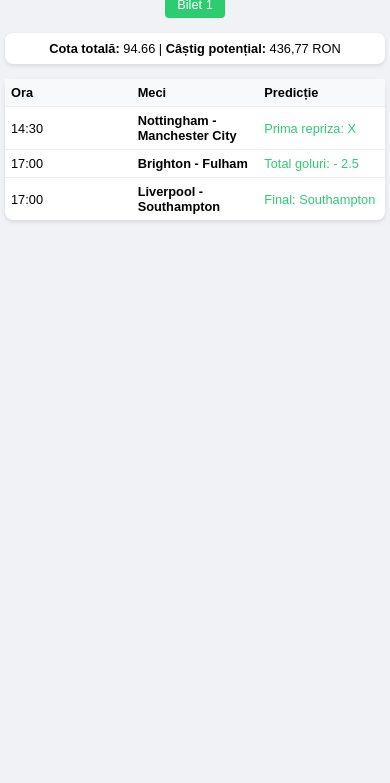
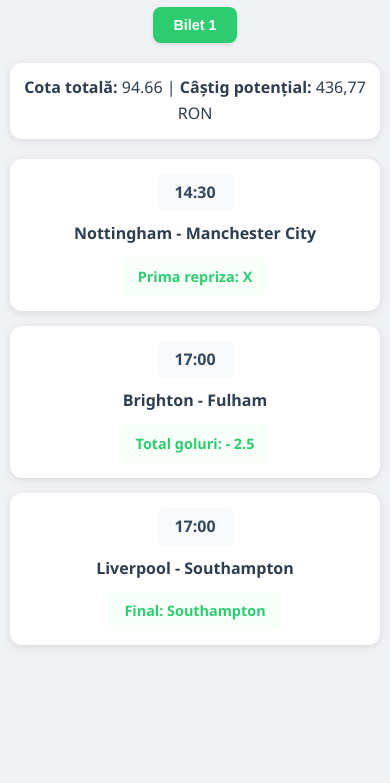
Before and after one commit to seventeen-dev/darxin, a plain HTML site: page index.html in a window 390 px wide. Shown: the part 61-844 px from the top of the page. Drawn offline with Linux system fonts and the light colour scheme.

Commit message:
Update bilete: 08-03-2025 00:34

```diff
--- a/index.html
+++ b/index.html
@@ -1,4 +1,3 @@
-
 <!DOCTYPE html>
 <html lang="ro">
 <head>
@@ -13,39 +12,45 @@
         }
 
         body {
-            font-family: Arial, sans-serif;
+            font-family: 'Segoe UI', Arial, sans-serif;
             background-color: #f0f2f5;
-            padding: 10px;
+            padding: 20px;
             max-width: 100%;
+            line-height: 1.6;
         }
 
         .header {
             display: flex;
             justify-content: space-between;
             align-items: center;
-            margin-bottom: 15px;
+            margin-bottom: 20px;
             padding: 0 10px;
         }
 
         h1 {
-            font-size: 1.5rem;
+            font-size: 1.8rem;
             text-align: center;
             margin: 0;
+            color: #1a237e;
         }
 
         #showCodesBtn {
-            padding: 8px 15px;
+            padding: 10px 20px;
             background-color: #2ecc71;
             color: white;
             border: none;
-            border-radius: 4px;
+            border-radius: 8px;
             cursor: pointer;
-            font-size: 0.9rem;
-            transition: background-color 0.3s;
+            font-size: 1rem;
+            font-weight: 600;
+            transition: all 0.3s ease;
+            box-shadow: 0 2px 4px rgba(0,0,0,0.1);
         }
 
         #showCodesBtn:hover {
             background-color: #27ae60;
+            transform: translateY(-2px);
+            box-shadow: 0 4px 8px rgba(0,0,0,0.2);
         }
 
         /* Modal styles */
@@ -92,39 +97,32 @@
             letter-spacing: 2px;
         }
 
-        @media (max-width: 600px) {
-            .code {
-                font-size: 36px;
-            }
-            .close {
-                font-size: 32px;
-                top: 15px;
-                right: 20px;
-            }
-        }
-
-        /* Restul stilurilor existente */
+        /* Ticket styles */
         .ticket-buttons {
             display: flex;
             flex-wrap: wrap;
-            gap: 5px;
+            gap: 10px;
             justify-content: center;
-            margin-bottom: 15px;
+            margin-bottom: 20px;
         }
 
         .ticket-button {
-            padding: 8px 15px;
+            padding: 12px 24px;
             background-color: #3498db;
             color: white;
             border: none;
-            border-radius: 4px;
+            border-radius: 8px;
             cursor: pointer;
-            transition: background-color 0.3s;
-            font-size: 0.9rem;
+            transition: all 0.3s ease;
+            font-size: 1rem;
+            font-weight: 600;
+            box-shadow: 0 2px 4px rgba(0,0,0,0.1);
         }
 
         .ticket-button:hover {
             background-color: #2980b9;
+            transform: translateY(-2px);
+            box-shadow: 0 4px 8px rgba(0,0,0,0.2);
         }
 
         .ticket-button.active {
@@ -133,7 +131,10 @@
 
         .ticket-container {
             display: none;
-            margin-top: 15px;
+            margin-top: 20px;
+            max-width: 800px;
+            margin-left: auto;
+            margin-right: auto;
         }
 
         .ticket-container.visible {
@@ -141,70 +142,127 @@
         }
 
         .ticket-info {
-            margin-bottom: 15px;
-            padding: 10px;
+            margin-bottom: 20px;
+            padding: 15px;
             background-color: white;
-            border-radius: 8px;
-            box-shadow: 0 2px 4px rgba(0,0,0,0.1);
+            border-radius: 12px;
+            box-shadow: 0 2px 8px rgba(0,0,0,0.1);
             text-align: center;
-            font-size: 0.9rem;
+            font-size: 1.1rem;
+            color: #2c3e50;
         }
 
-        table {
-            width: 100%;
-            border-collapse: collapse;
-            background-color: white;
-            border-radius: 8px;
-            box-shadow: 0 2px 4px rgba(0,0,0,0.1);
-            font-size: 0.85rem;
-            table-layout: fixed;
+        .matches-container {
+            display: flex;
+            flex-direction: column;
+            gap: 15px;
         }
 
-        th, td {
-            padding: 8px;
-            text-align: left;
-            border-bottom: 1px solid #eee;
+        .match-card {
+            background-color: white;
+            border-radius: 12px;
+            box-shadow: 0 2px 8px rgba(0,0,0,0.1);
+            padding: 15px;
+            display: grid;
+            grid-template-columns: auto 1fr auto;
+            gap: 15px;
+            align-items: center;
+            transition: transform 0.3s ease;
         }
 
-        th {
-            background-color: #f8f9fa;
-            font-weight: bold;
-            white-space: nowrap;
+        .match-card:hover {
+            transform: translateY(-2px);
+            box-shadow: 0 4px 12px rgba(0,0,0,0.15);
         }
 
-        tr:last-child td {
-            border-bottom: none;
+        .match-time {
+            font-weight: 600;
+            color: #34495e;
+            padding: 6px 12px;
+            background-color: #f8f9fa;
+            border-radius: 6px;
+            min-width: 75px;
+            text-align: center;
         }
 
-        .match {
-            font-weight: bold;
+        .match-teams {
+            font-weight: 600;
+            color: #2c3e50;
+            font-size: 1.1rem;
+            padding-right: 15px;
         }
 
-        .prediction {
+        .match-prediction {
             color: #2ecc71;
+            font-weight: 600;
+            padding: 8px 15px;
+            background-color: #f8fff9;
+            border-radius: 6px;
+            text-align: center;
+            min-width: 140px;
         }
 
-        @media (max-width: 600px) {
+        @media (max-width: 768px) {
             body {
-                padding: 5px;
+                padding: 10px;
+            }
+
+            .match-card {
+                grid-template-columns: 1fr;
+                text-align: center;
+                gap: 10px;
+            }
+
+            .match-time {
+                margin: 0 auto;
+            }
+
+            .match-teams {
+                padding-right: 0;
+            }
+
+            .match-prediction {
+                margin: 0 auto;
+            }
+
+            .ticket-info {
+                font-size: 1rem;
+                padding: 12px;
+            }
+
+            h1 {
+                font-size: 1.5rem;
+            }
+
+            #showCodesBtn {
+                padding: 8px 16px;
+                font-size: 0.9rem;
+            }
+
+            .code {
+                font-size: 36px;
+            }
+
+            .close {
+                font-size: 32px;
+                top: 15px;
+                right: 20px;
+            }
+        }
+
+        @media (max-width: 480px) {
+            .match-teams {
+                font-size: 1rem;
+            }
+
+            .match-prediction {
+                font-size: 0.9rem;
+                min-width: 120px;
             }
 
             .ticket-button {
-                padding: 6px 12px;
-                font-size: 0.8rem;
-            }
-
-            table {
-                font-size: 0.8rem;
-            }
-
-            th, td {
-                padding: 6px;
-            }
-
-            .ticket-info {
-                font-size: 0.8rem;
-                padding: 8px;
+                padding: 10px 20px;
+                font-size: 0.9rem;
             }
         }
     </style>
@@ -220,7 +278,6 @@
         <span class="close">&times;</span>
         <div class="modal-content">
             <div class="code">qz1rst</div>
-
         </div>
     </div>
 
@@ -233,28 +290,23 @@
             <strong>Cota totală:</strong> 94.66 |
             <strong>Câștig potențial:</strong> 436,77 RON
         </div>
-        <table>
-            <tr>
-                <th>Ora</th>
-                <th>Meci</th>
-                <th>Predicție</th>
-            </tr>
-            <tr>
-                <td>14:30</td>
-                <td class="match">Nottingham - Manchester City</td>
-                <td class="prediction">Prima repriza: X</td>
-            </tr>
-            <tr>
-                <td>17:00</td>
-                <td class="match">Brighton - Fulham</td>
-                <td class="prediction">Total goluri: - 2.5</td>
-            </tr>
-            <tr>
-                <td>17:00</td>
-                <td class="match">Liverpool - Southampton</td>
-                <td class="prediction">Final: Southampton</td>
-            </tr>
-        </table>
+        <div class="matches-container">
+            <div class="match-card">
+                <div class="match-time">14:30</div>
+                <div class="match-teams">Nottingham - Manchester City</div>
+                <div class="match-prediction">Prima repriza: X</div>
+            </div>
+            <div class="match-card">
+                <div class="match-time">17:00</div>
+                <div class="match-teams">Brighton - Fulham</div>
+                <div class="match-prediction">Total goluri: - 2.5</div>
+            </div>
+            <div class="match-card">
+                <div class="match-time">17:00</div>
+                <div class="match-teams">Liverpool - Southampton</div>
+                <div class="match-prediction">Final: Southampton</div>
+            </div>
+        </div>
     </div>
     <script>
         window.onload = function() {
```
